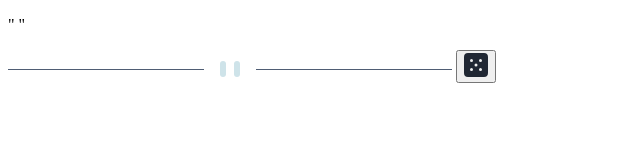
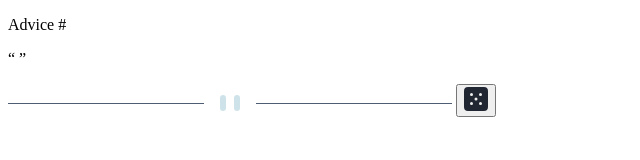
Before and after one commit to programmeur77/frontendmentor-advice-generator-app, a website: page index.html in a window 1280 px wide. Shown: the whole page, without its empty margins (0-640 px from the left). Drawn offline with Linux system fonts and the light colour scheme.

Commit message:
Added a span area for advice number and advice text content + added open and closing double quotes

```diff
--- a/index.html
+++ b/index.html
@@ -13,9 +13,13 @@
   </head>
   <body>
     <div class="advice-container">
+      <p class="advice__advice-number">
+        Advice #<span class="advice__number-content"></span>
+      </p>
       <p class="advice-content">
-        <span class="advice-content__quote-mark">"</span>
-        <span class="advice-content__quote-mark">"</span>
+        <span class="advice-content__quote-mark">&ldquo;</span>
+        <span class="advice-content__text"></span>
+        <span class="advice-content__quote-mark">&rdquo;</span>
       </p>
       <img
         src="./images/pattern-divider-desktop.svg"
```
